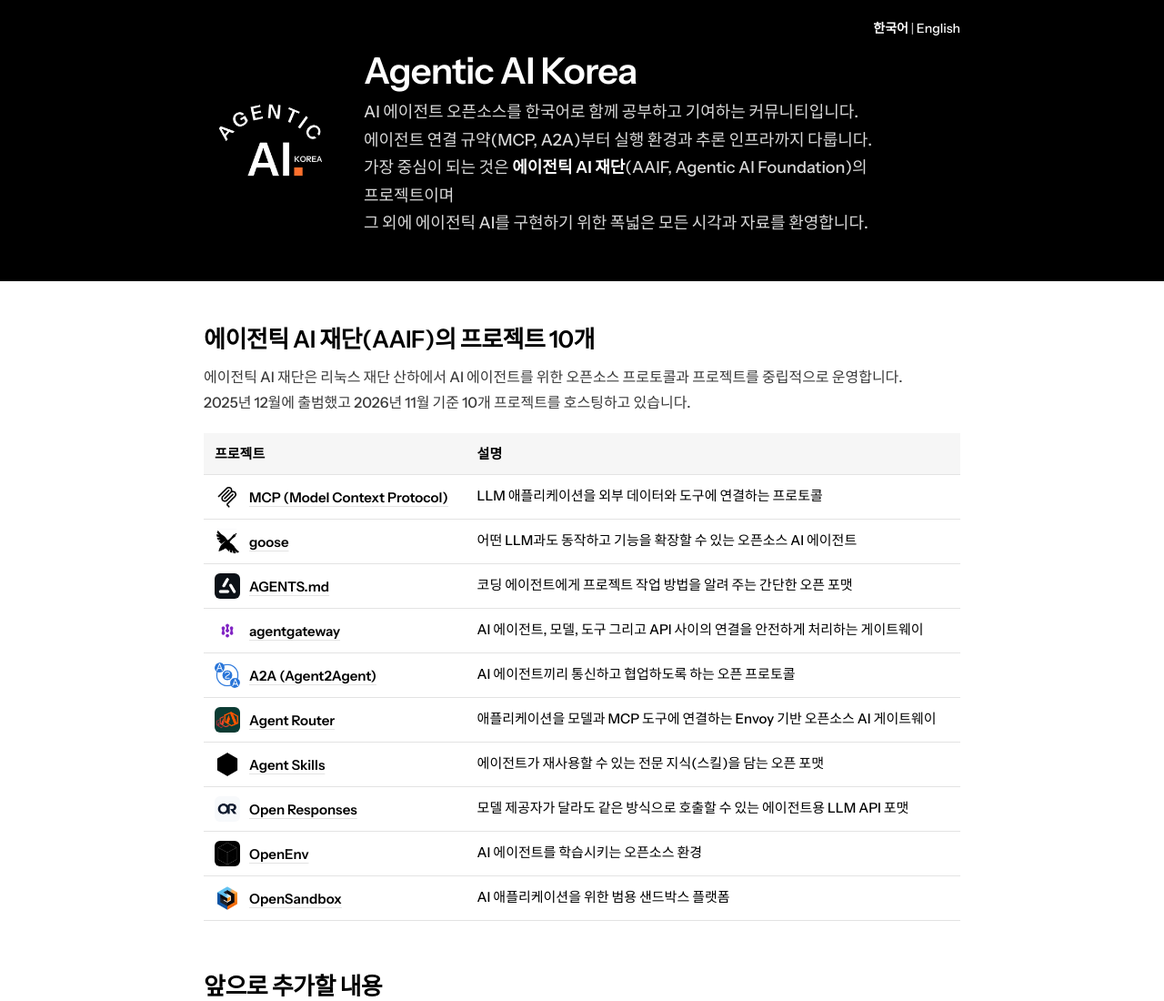
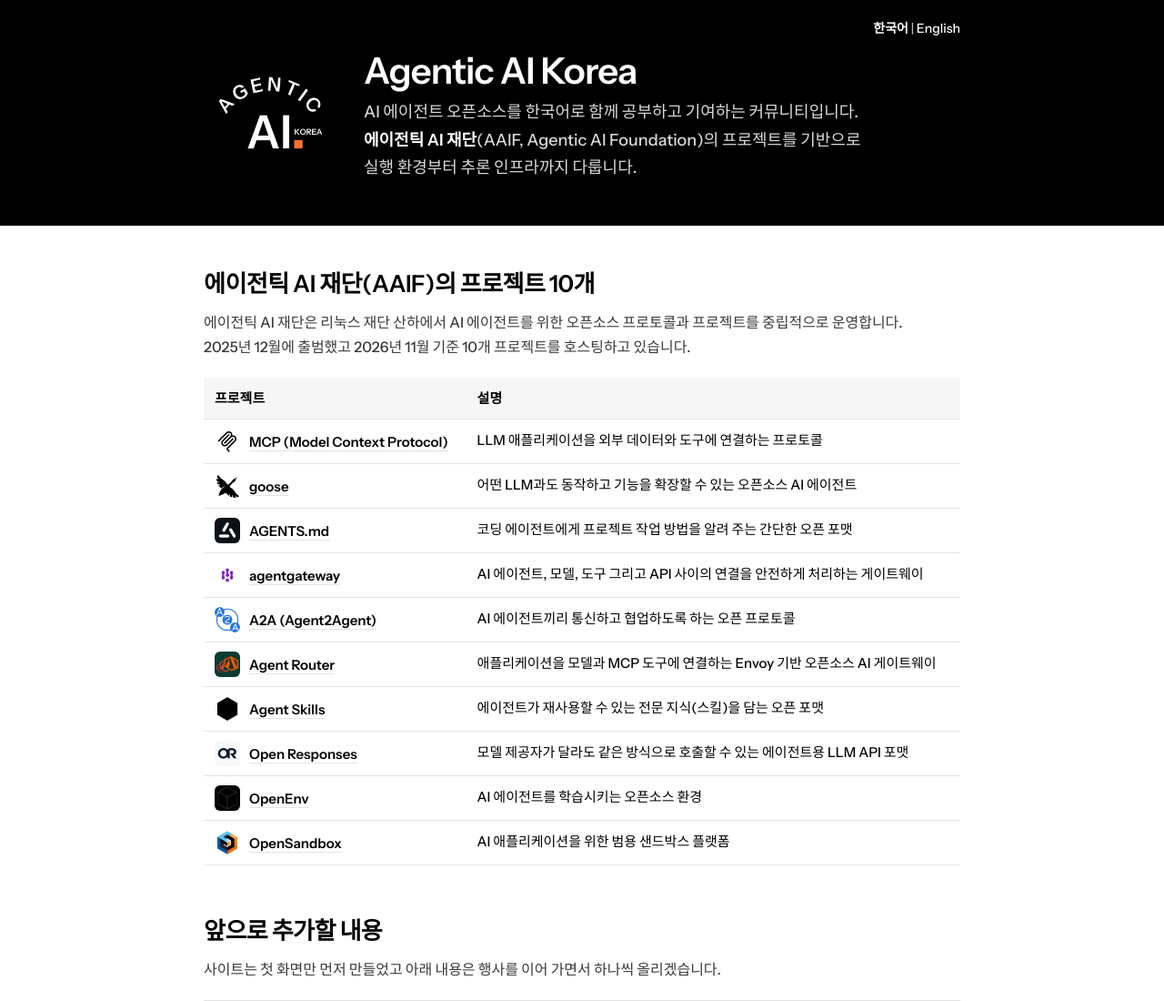
Before and after one commit to agenticaikorea/agenticaikorea.org, a plain HTML site: page public/index.html in a window 1280 px wide. Shown: the top 1100 px of the page at 91% size. Drawn offline with Linux system fonts and the light colour scheme; a web font is replaced by a local one.

Commit message:
첫 화면 머리 두 번째 문장을 줄인다(AAIF 프로젝트를 기반으로 실행 환경부터 추론 인프라까지)

```diff
--- a/public/index.html
+++ b/public/index.html
@@ -90,7 +90,7 @@ footer p { margin: 0 0 4px; }
     <img src="/assets/logo-512.png" alt="Agentic AI Korea 로고" width="144" height="144">
     <div>
       <h1>Agentic AI Korea</h1>
-      <p>AI 에이전트 오픈소스를 한국어로 함께 공부하고 기여하는 커뮤니티입니다.<br>에이전트 연결 규약(MCP, A2A)부터 실행 환경과 추론 인프라까지 다룹니다.<br>가장 중심이 되는 것은 <strong>에이전틱 AI 재단</strong>(AAIF, Agentic AI Foundation)의 프로젝트이며<br>그 외에 에이전틱 AI를 구현하기 위한 폭넓은 모든 시각과 자료를 환영합니다.</p>
+      <p>AI 에이전트 오픈소스를 한국어로 함께 공부하고 기여하는 커뮤니티입니다.<br><strong>에이전틱 AI 재단</strong>(AAIF, Agentic AI Foundation)의 프로젝트를 기반으로<br>실행 환경부터 추론 인프라까지 다룹니다.</p>
     </div>
   </div>
 </header>
```
Also changed, not shown: public/en/index.html (+1 -1 lines).
